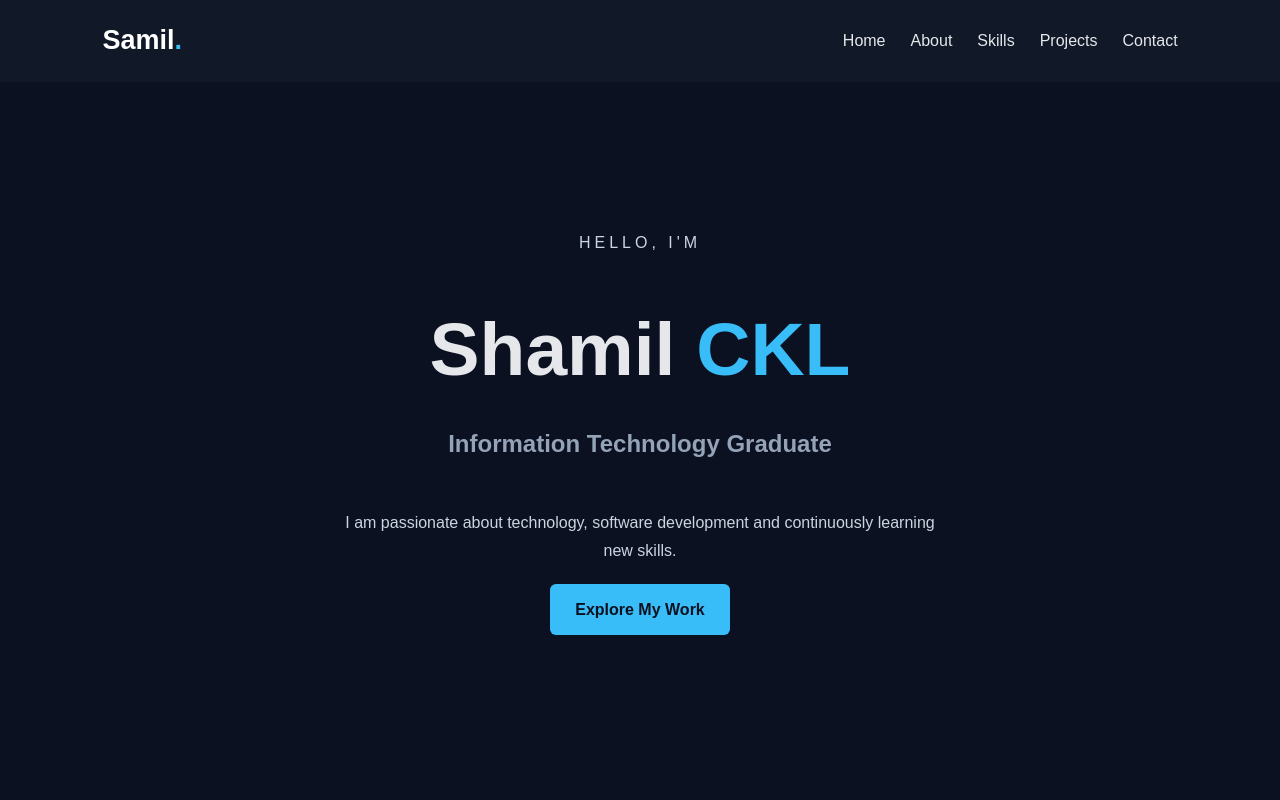
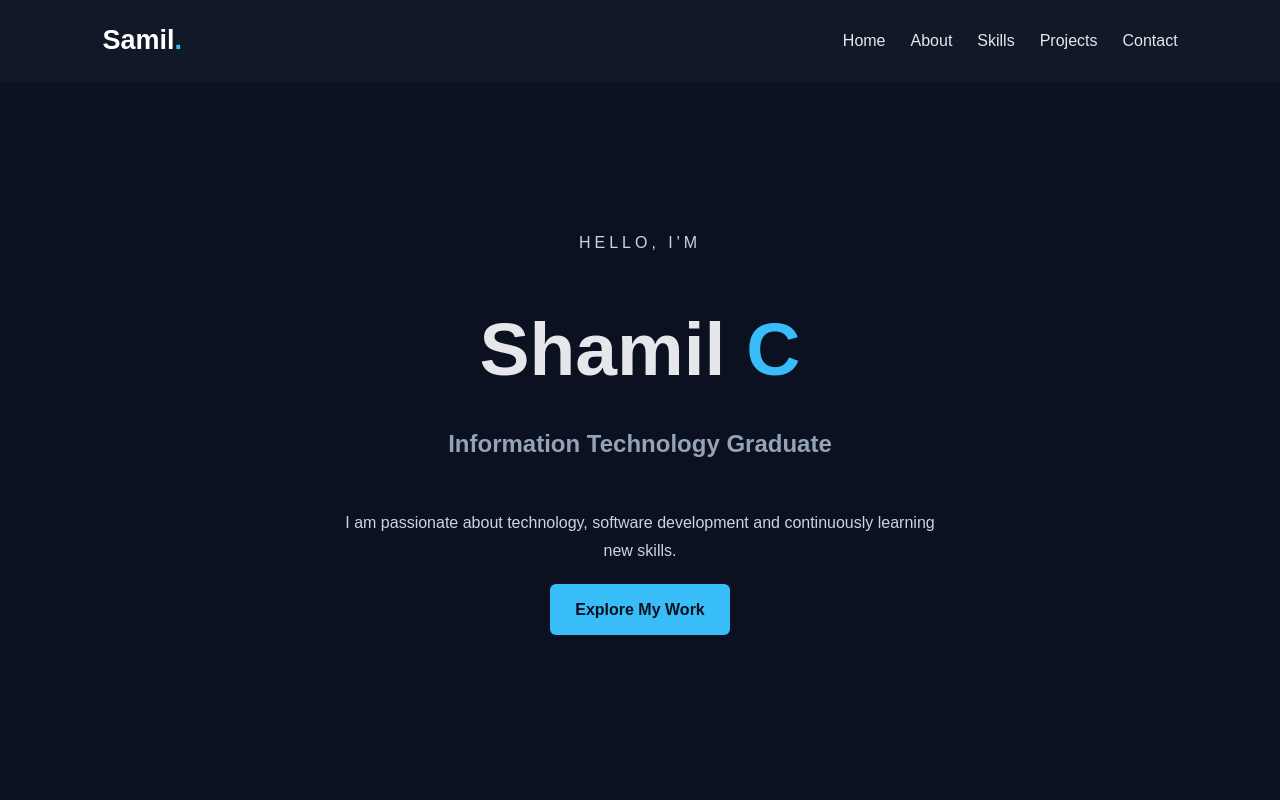
Before and after one commit to Shamilckl/myportfolio, a plain HTML site: page index.html in a window 1280 px wide. Shown: the top 800 px of the page. Drawn offline with Linux system fonts and the light colour scheme.

Commit message:
Update name display in index.html

```diff
--- a/index.html
+++ b/index.html
@@ -27,7 +27,7 @@
     <main>
         <section id="home" class="hero">
             <p class="intro">HELLO, I'M</p>
-            <h1>Shamil <span>CKL</span></h1>
+            <h1>Shamil <span>C</span></h1>
             <h2>Information Technology Graduate</h2>
             <p>
                 I am passionate about technology, software development
```
